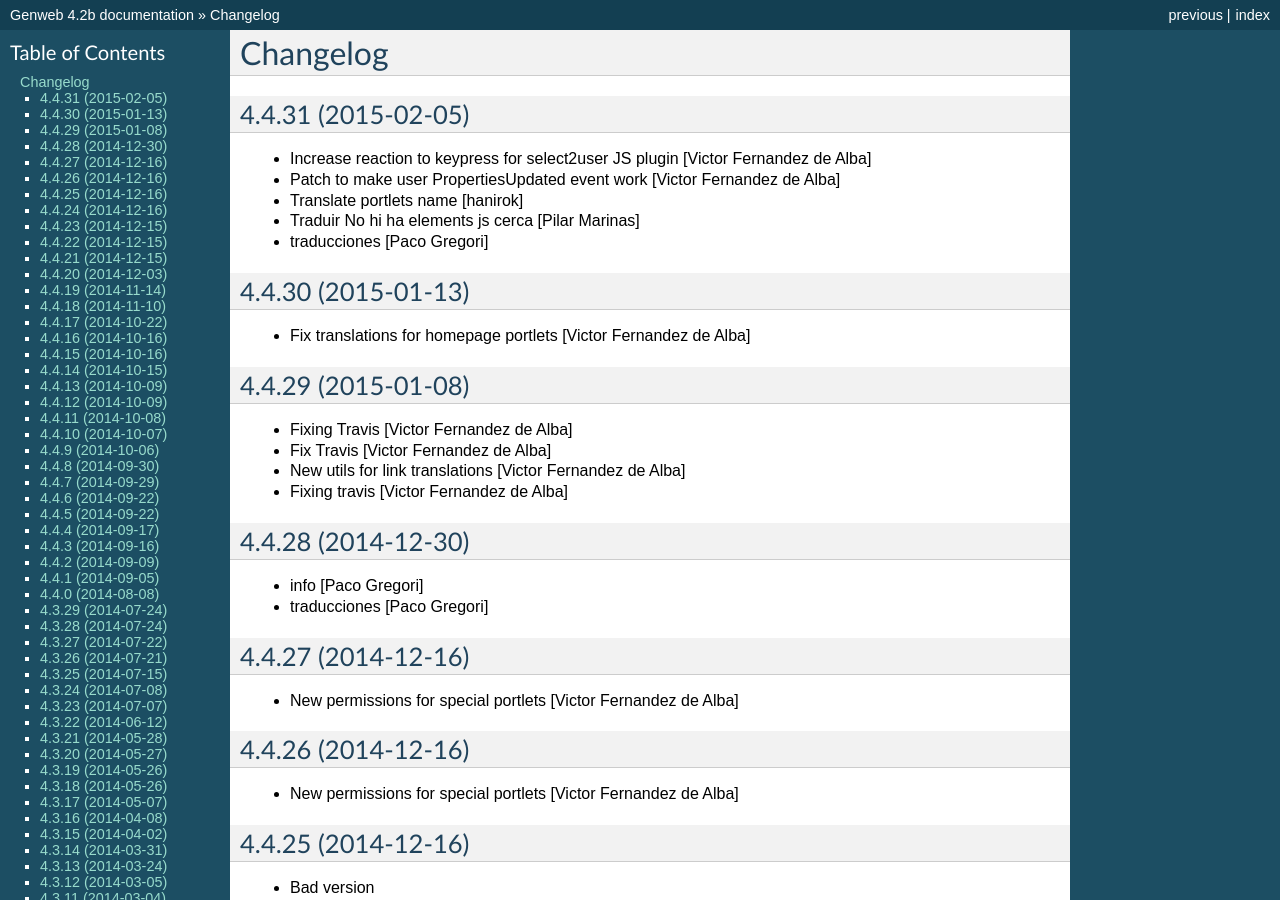
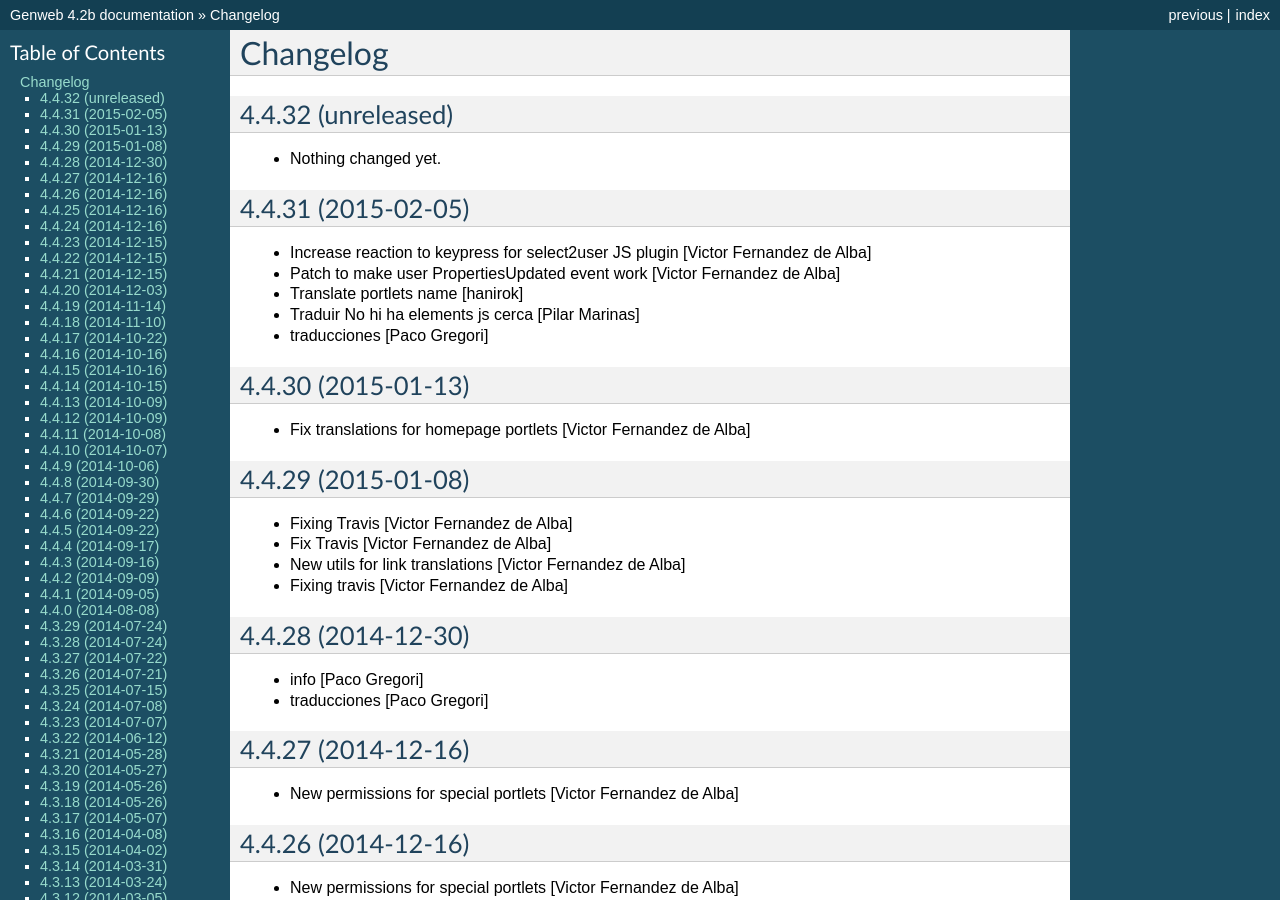
Before and after one commit to UPCnet/genweb.core, a Sphinx documentation site: the page built from docs/HISTORY.rst, in a window 1280 px wide and 900 px high. Built offline with Sphinx 7.4.7, drawn with Linux system fonts in a browser that asks for light colours.

Commit message:
Back to development: 4.4.32

```diff
--- a/docs/HISTORY.rst
+++ b/docs/HISTORY.rst
@@ -1,5 +1,11 @@
 Changelog
 =========
+
+4.4.32 (unreleased)
+-------------------
+
+- Nothing changed yet.
+
 
 4.4.31 (2015-02-05)
 -------------------
--- a/setup.py
+++ b/setup.py
@@ -1,7 +1,7 @@
 from setuptools import setup, find_packages
 import os
 
-version = '4.4.31'
+version = '4.4.32.dev0'
 
 README = open("README.rst").read()
 HISTORY = open(os.path.join("docs", "HISTORY.rst")).read()
```
